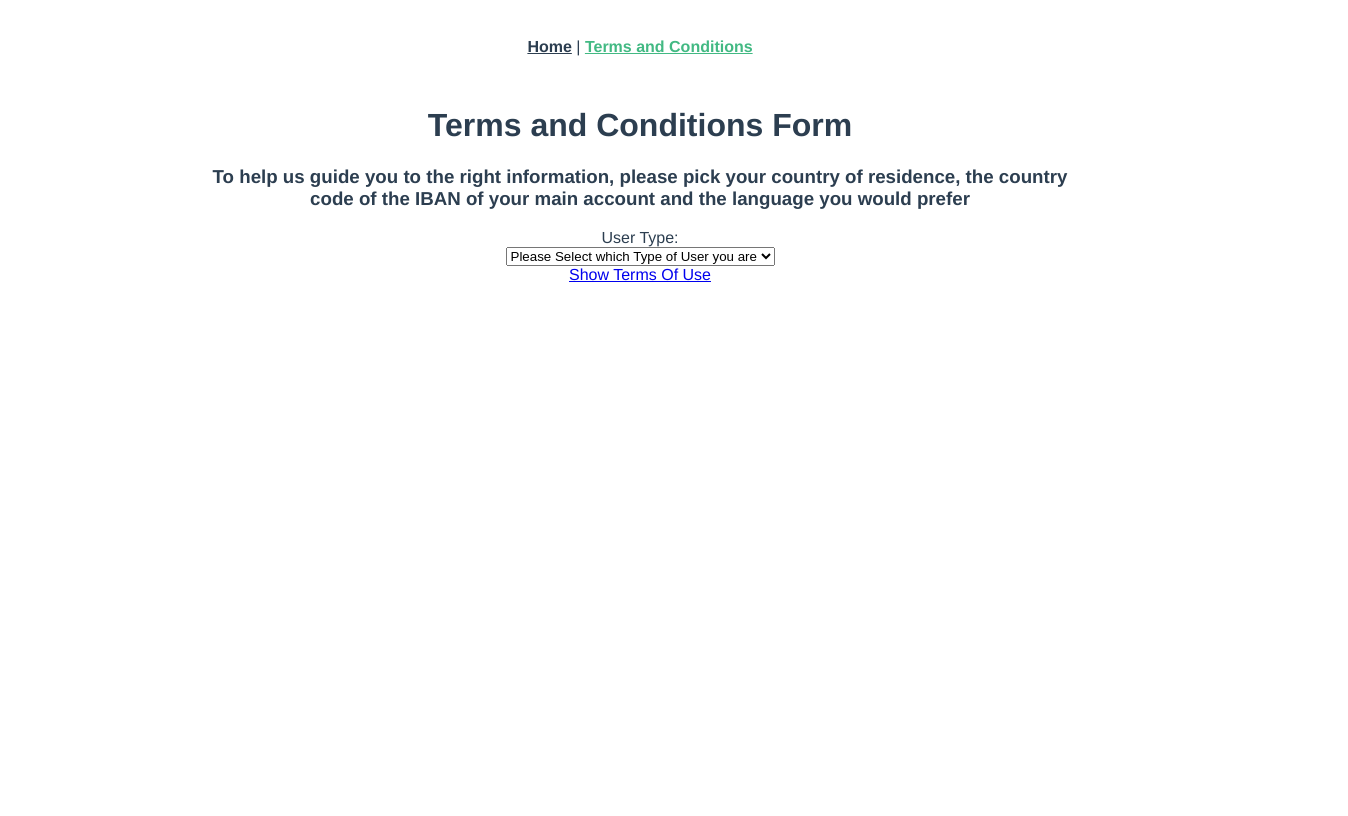
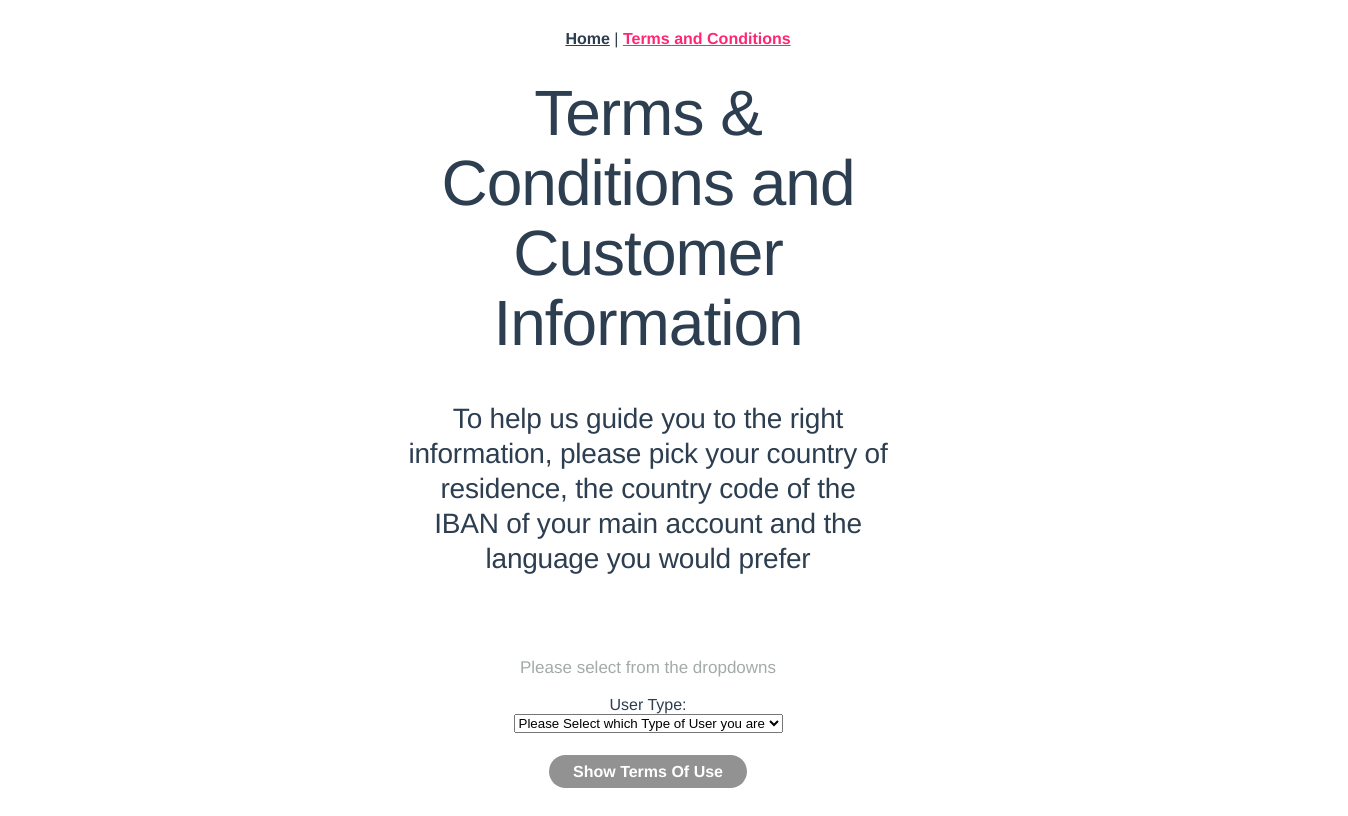
Before and after one commit to MetinLamby/solarisbanktccopy, a Vue app: page /termsandconditionsform in a window 1280 px wide. Shown: the whole page, 1348 px wide, since content can reach past the window. Built offline with nearby package versions, Linux system fonts and the light colour scheme.

Commit message:
added some front end

```diff
--- a/src/App.vue
+++ b/src/App.vue
@@ -1,5 +1,6 @@
 <template>
   <nav>
+    <div>
       <!--
       <router-link to="/about">About</router-link>
       <router-link to="/profile">Profile</router-link>
@@ -8,6 +9,7 @@
       -->
     <router-link to="/">Home</router-link> |
     <router-link to="/termsandconditionsform">Terms and Conditions</router-link>
+    </div>
   </nav>
   <router-view/>
 </template>
@@ -19,10 +21,29 @@
   -moz-osx-font-smoothing: grayscale;
   text-align: center;
   color: #2c3e50;
+  background-color: white;
+  height: 100vh;
+  width: 100vw;
+}
+
+.home {
+  height: 100vh;
+  width: 100vw;
+  display: flex;
+  align-items: center;
+  justify-content: center;
+  position: relative;
 }
 
 nav {
+  width: 100vw;
   padding: 30px;
+  position: absolute;
+  z-index: 1;
+  top: 0px;
+  display: flex;
+  align-items: center;
+  justify-content: center;
 }
 
 nav a {
@@ -31,6 +52,6 @@ nav a {
 }
 
 nav a.router-link-exact-active {
-  color: #42b983;
+  color: #FF2774;
 }
 </style>
--- a/src/views/HomeView.vue
+++ b/src/views/HomeView.vue
@@ -1,7 +1,9 @@
 <template>
   <div class="home">
-    <img alt="Vue logo" src="../assets/logo.png">
-    <HelloWorld msg="Welcome to Your Vue.js App"/>
+    <div>
+      <img alt="Vue logo" src="../assets/logo3.png">
+      <HelloWorld msg="Solaris Bank Terms & Conditions UI Copy"/>
+    </div>
   </div>
 </template>
 
--- a/src/views/TCFormView.vue
+++ b/src/views/TCFormView.vue
@@ -1,10 +1,13 @@
 <template>
-    <div class="container">
-        <div class="termsAndConditionsText">
-            <h1>Terms and Conditions Form</h1>
-            <h3>To help us guide you to the right information, please pick your country of residence, the country code of the IBAN of your main account and the language you would prefer</h3>
+    <div class="outer-container">
+        <div class="container">
+        <div>
+            <div class="termsAndConditionsText">
+            <h1 class="headerText">Terms & Conditions and Customer Information</h1>
+            <p class="bodyText">To help us guide you to the right information, please pick your country of residence, the country code of the IBAN of your main account and the language you would prefer</p>
         </div>
         <div class="termsAndConditionsInputForm">
+            <p class="formHeader">Please select from the dropdowns</p>
             <div class="countryOfResidence">
                 <div>User Type: {{ userTypeSelected }}</div>
                 <select v-model="userTypeSelected">
@@ -15,8 +18,10 @@
             </div>
         </div>
         <div class="termsAndConditionsBtn">
-            <router-link :to="{path: '/' + this.userTypeSelected + 'Terms'}" class="nav-link">Show Terms Of Use</router-link>
+            <router-link :to="{path: '/' + this.userTypeSelected + 'Terms'}" class="nav-link btn btn-ghost">Show Terms Of Use</router-link>
         </div>
+        </div>
+    </div>
     </div>
 </template>
 
@@ -32,8 +37,61 @@
 </script>
 
 <style>
+
+.outer-container {
+    height: 100vh;
+    width: 100%;
+    display: flex;
+    align-items: center;
+    justify-content: center;
+    position: relative;
+}
+
 .container {
-    margin-left: 200px;
-    margin-right: 200px;
+    margin-left: 400px;
+    margin-right: 400px;
 }
+.headerText {
+    font-size: 64px;
+    font-weight: 300;
+    letter-spacing: -1px;
+    line-height: 70px;
+}
+
+.bodyText {
+    font-size: 28px;
+    font-weight: 300;
+    letter-spacing: -0.2px;
+    line-height: 35px;
+    margin-bottom: 80px;
+}
+
+.formHeader {
+    font-size: 17px;
+    font-weight: 400;
+    line-height: 23px;
+    color: rgb(163, 171, 169);
+}
+
+.termsAndConditionsBtn {
+    margin-top: 30px;;
+}
+
+.btn-ghost {
+    background-color: #4A4A4A;
+    color: white;
+    padding: 8px 24px;
+    border-radius: 50px;
+    font-weight: bold;
+    opacity: 0.6;
+    transition: opacity 0.3s ease;
+    text-decoration: none;
+
+}
+
+.btn-ghost:hover {
+    background-color: #FF2774;
+    color: white;
+}
+
 </style>
```
Also changed, not shown: src/assets/logo2.png (added), src/assets/logo3.png (added). Lines whose indentation alone changed are shown as unchanged.
